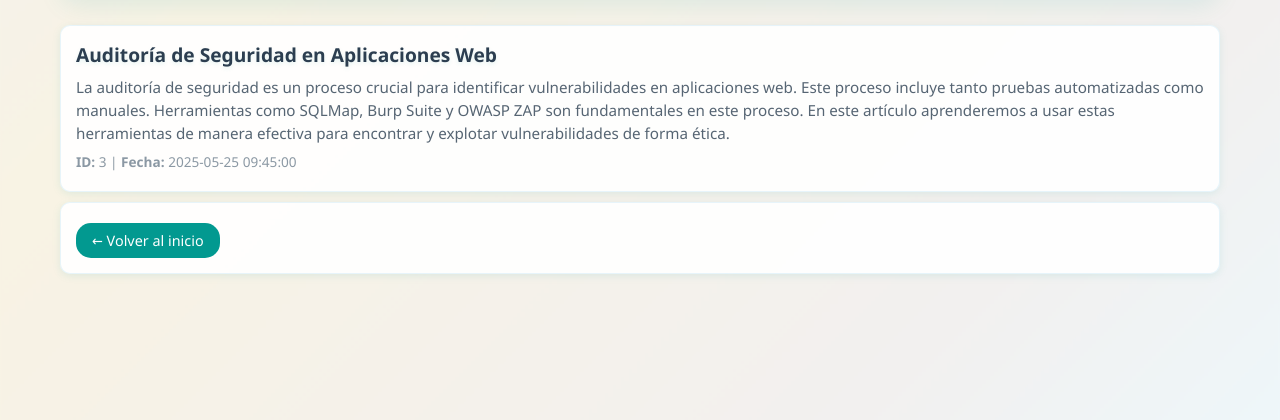
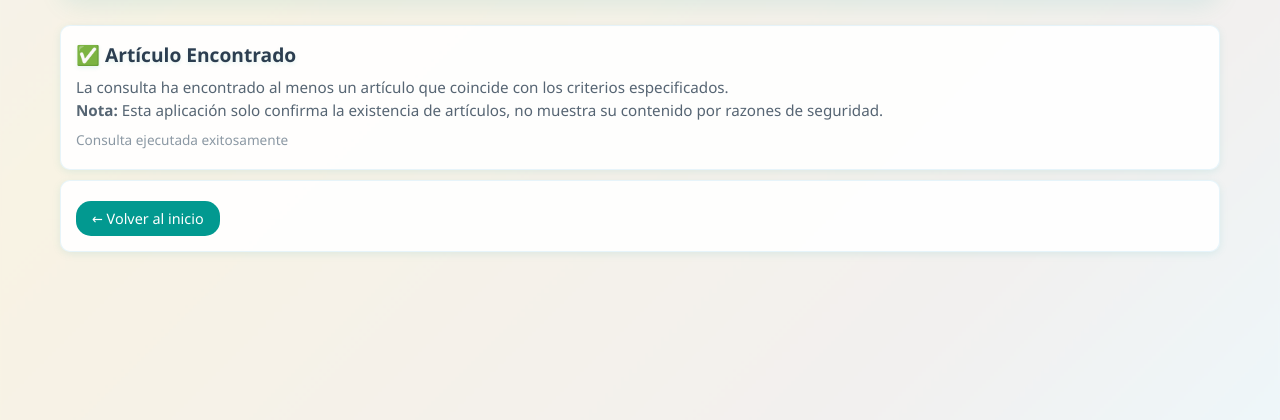
Before and after one commit to Joncarre/laboratorio-auditoria-web, a PHP site: page /news.php?id=3 in a window 1280 px wide. Shown: the part 290-710 px from the top of the page. Run offline with PHP 8.4, Linux system fonts and the light colour scheme; data comes from the database, SQL or seed files in the repository.

Commit message:
ejercicio 4 funcionando

```diff
--- a/news.php
+++ b/news.php
@@ -2,26 +2,33 @@
 require_once 'config/database.php';
 require_once 'includes/header.php';
 
-// CÓDIGO VULNERABLE A SQL INJECTION CLÁSICO
-// Muestra todos los resultados de la consulta
+// CÓDIGO VULNERABLE A BLIND SQL INJECTION
+// No muestra datos específicos, solo confirmación de existencia
 
-$articles = [];
+$article_exists = false;
 $error = null;
 
 if (isset($_GET['id'])) {
     $id = $_GET['id'];
 
     try {
-        // VULNERABILIDAD: Concatenación directa sin escape
-        $query = "SELECT id, title, body, datetime FROM blog WHERE id = " . $id;
+        // VULNERABILIDAD: Concatenación directa (mantiene la vulnerabilidad)
+        // Pero solo verificamos existencia, no mostramos datos
+        $query = "SELECT id FROM blog WHERE id = " . $id;
 
         $result = $pdo->query($query);
 
-        // Obtener TODOS los resultados (permite ver inyecciones exitosas)
-        $articles = $result->fetchAll(PDO::FETCH_ASSOC);
+        // BLIND: Solo confirmamos si existe al menos un resultado
+        if ($result && $result->rowCount() > 0) {
+            $article_exists = true;
+        } else {
+            $article_exists = false;
+        }
 
     } catch(PDOException $e) {
-        $error = "Error SQL: " . $e->getMessage();
+        // BLIND: No mostramos errores específicos de SQL
+        $article_exists = false;
+        $error = "Error al procesar la consulta.";
     }
 } else {
     $error = "ID de artículo no especificado.";
@@ -35,11 +42,25 @@ if (isset($_GET['id'])) {
     <div class="blog-card">
         <a href="index.php" class="read-more">← Volver al inicio</a>
     </div>
-<?php elseif (empty($articles)): ?>
+<?php elseif ($article_exists): ?>
     <div class="blog-card">
-        <h1 class="blog-title">Artículo No Encontrado</h1>
+        <h1 class="blog-title">✅ Artículo Encontrado</h1>
         <div class="blog-excerpt">
-            <p>No se encontraron artículos con el ID especificado.</p>
+            <p>La consulta ha encontrado al menos un artículo que coincide con los criterios especificados.</p>
+            <p><strong>Nota:</strong> Esta aplicación solo confirma la existencia de artículos, no muestra su contenido por razones de seguridad.</p>
+        </div>
+        <div class="blog-meta">
+            Consulta ejecutada exitosamente
+        </div>
+    </div>
+    <div class="blog-card">
+        <a href="index.php" class="read-more">← Volver al inicio</a>
+    </div>
+<?php else: ?>
+    <div class="blog-card">
+        <h1 class="blog-title">❌ Artículo No Encontrado</h1>
+        <div class="blog-excerpt">
+            <p>No se encontraron artículos que coincidan con los criterios especificados.</p>
             <p>Verifica que el ID del artículo sea correcto (1, 2, o 3).</p>
         </div>
         <div class="blog-meta">
@@ -49,21 +70,6 @@ if (isset($_GET['id'])) {
     <div class="blog-card">
         <a href="index.php" class="read-more">← Volver al inicio</a>
     </div>
-<?php else: ?>
-    <?php foreach ($articles as $article): ?>
-        <div class="blog-card">
-            <h1 class="blog-title"><?php echo htmlspecialchars($article['title']); ?></h1>
-            <div class="blog-excerpt">
-                <?php echo nl2br(htmlspecialchars($article['body'])); ?>
-            </div>
-            <div class="blog-meta">
-                <strong>ID:</strong> <?php echo htmlspecialchars($article['id']); ?> |
-                <strong>Fecha:</strong> <?php echo htmlspecialchars($article['datetime']); ?>
-            </div>
-        </div>    <?php endforeach; ?>
-    <div class="blog-card">
-        <a href="index.php" class="read-more">← Volver al inicio</a>
-    </div>
 <?php endif; ?>
 
 <?php require_once 'includes/footer.php'; ?>
```
